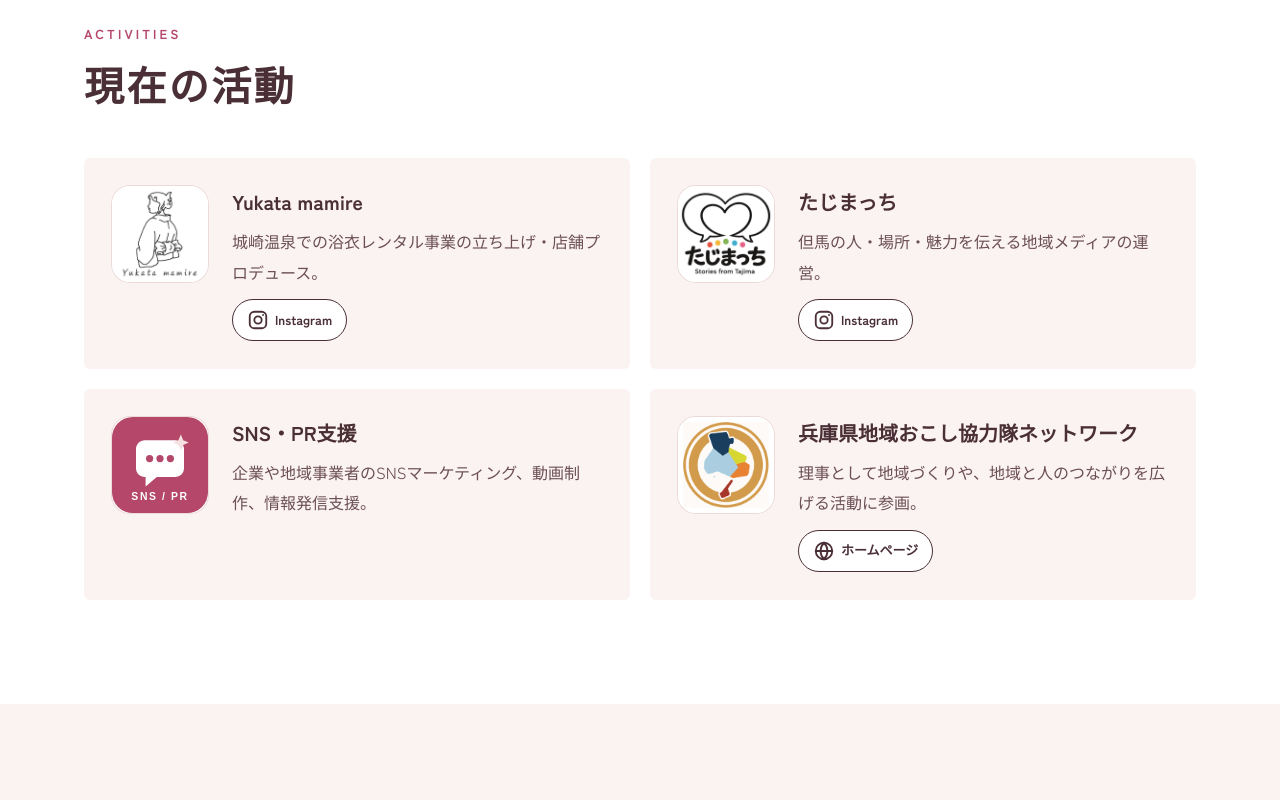
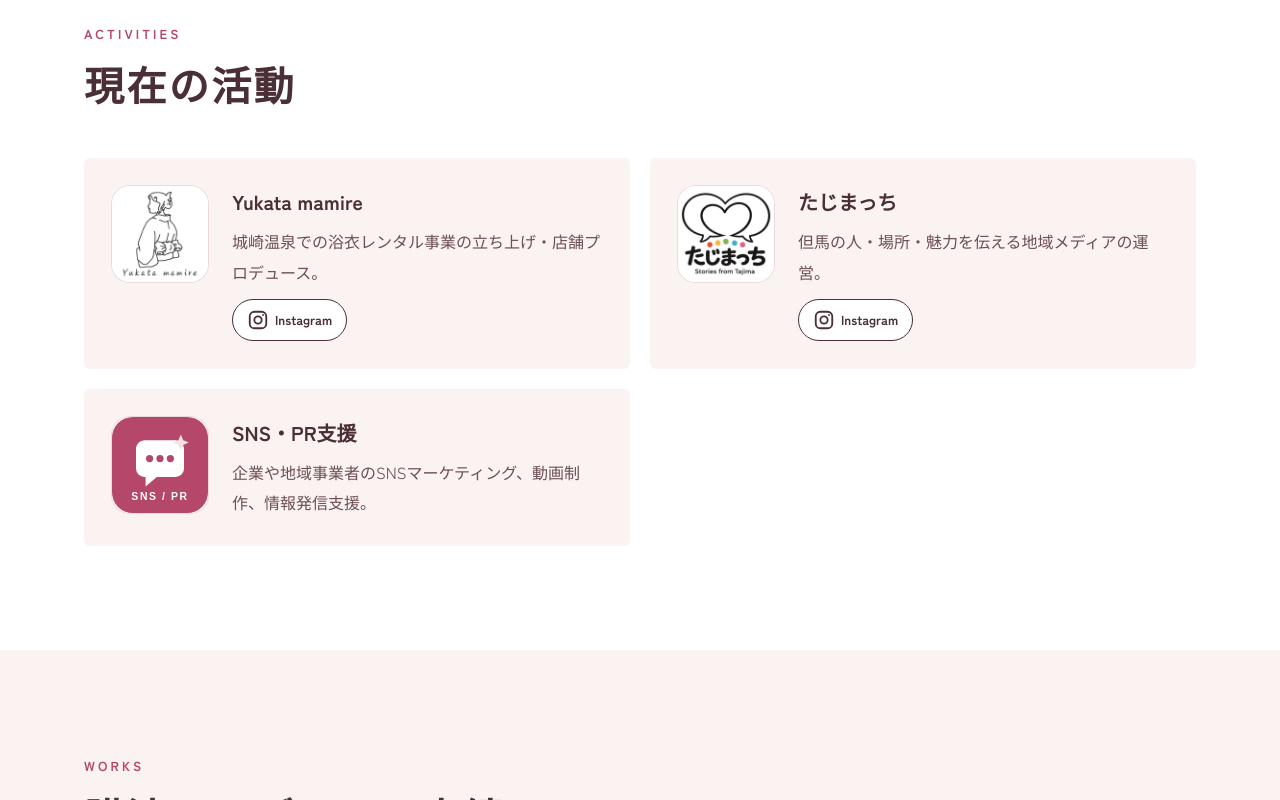
Before and after one commit to tajimatch-official/mamiko-official, a plain HTML site: page index.html in a window 1280 px wide. Shown: the part 1954-2754 px from the top of the page. Drawn offline with Linux system fonts and the light colour scheme.

Commit message:
Update index.html

```diff
--- a/index.html
+++ b/index.html
@@ -204,7 +204,6 @@ form { display: flex; flex-direction: column; gap: 22px; background: var(--blush
 <p>大阪府大阪市出身。関西学院大学総合政策学部卒業。</p>
 <p>大学在学中に第10代城崎温泉観光大使を務め、卒業後はLIVE配信者として独立。2023年、地域おこし協力隊として城崎温泉へ移住。</p>
 <p>浴衣レンタル店「Yukata mamire」の立ち上げを経て、現在は地域メディア「たじまっち」の運営やSNS・PR支援などに取り組む。</p>
-<p>一般社団法人兵庫県地域おこし協力隊ネットワーク理事。</p>
 </div>
 </div>
 </section>
@@ -243,13 +242,6 @@ form { display: flex; flex-direction: column; gap: 22px; background: var(--blush
 <div class="act-top"><h3>SNS・PR支援</h3></div>
 <p>企業や地域事業者のSNSマーケティング、動画制作、情報発信支援。</p>
 </div>
-</article>
-<article class="act">
-<div class="act-logo"><img src="images/logo-network.png" alt="兵庫県地域おこし協力隊ネットワーク ロゴ" data-fallback="NW" loading="lazy"></div>
-<div class="act-body">
-<div class="act-top"><h3>兵庫県地域おこし協力隊ネットワーク</h3></div>
-<p>理事として地域づくりや、地域と人のつながりを広げる活動に参画。</p>
-<div class="act-links"><a class="act-link" id="link-network" href="#" target="_blank" rel="noopener" aria-label="兵庫県地域おこし協力隊ネットワークのホームページ（新しいタブで開きます）" hidden><svg width="22" height="22" viewBox="0 0 24 24" fill="none" stroke="currentColor" stroke-width="2" stroke-linecap="round" aria-hidden="true"><circle cx="12" cy="12" r="9"></circle><path d="M3 12h18M12 3c2.5 2.6 3.8 5.6 3.8 9s-1.3 6.4-3.8 9M12 3c-2.5 2.6-3.8 5.6-3.8 9s1.3 6.4 3.8 9"></path></svg><span>ホームページ</span></a></div></div>
 </article>
 </div>
 </div>
@@ -376,8 +368,7 @@ var YOUTUBE_ID = 'r-JykgAR0rU';      // 例: YouTubeのURLが https://www.youtub
 // 「現在の活動」のリンク先。URLを入れるとアイコンが表示され、押すとそのページが開きます。
 var LINK_YUKATA_INSTAGRAM = 'https://www.instagram.com/yukatamamire/';     // 例: 'https://www.instagram.com/アカウント名/'
 var LINK_TAJIMATCH_INSTAGRAM = 'https://www.instagram.com/tajimatch_official/';  // 例: 'https://www.instagram.com/アカウント名/'
-var LINK_NETWORK_HP = 'https://hyglvc-network.jp/';           // 例: 'https://〜'（兵庫県地域おこし協力隊ネットワークのホームページ）
-// ロゴ画像は images フォルダの logo-yukata.png / logo-tajimatch.png / logo-network.png / logo-snspr.svg です。
+// ロゴ画像は images フォルダの logo-yukata.png / logo-tajimatch.png / logo-snspr.svg です。
 
 // お問い合わせ。どちらか片方を入れてください。
 var FORM_URL = '';       // Googleフォームなど、別ページのフォームのURL。入れると「お問い合わせフォーム」ボタンが出ます。
@@ -441,7 +432,7 @@ var FORM_ENDPOINT = '';  // このページ内のフォームから直接送る
   show(0);
 
   // 現在の活動：リンクとロゴ
-  [['link-yukata', LINK_YUKATA_INSTAGRAM], ['link-tajimatch', LINK_TAJIMATCH_INSTAGRAM], ['link-network', LINK_NETWORK_HP]].forEach(function (p) {
+  [['link-yukata', LINK_YUKATA_INSTAGRAM], ['link-tajimatch', LINK_TAJIMATCH_INSTAGRAM],].forEach(function (p) {
     var a = document.getElementById(p[0]);
     if (a && p[1]) { a.href = p[1]; a.hidden = false; }
   });
```
